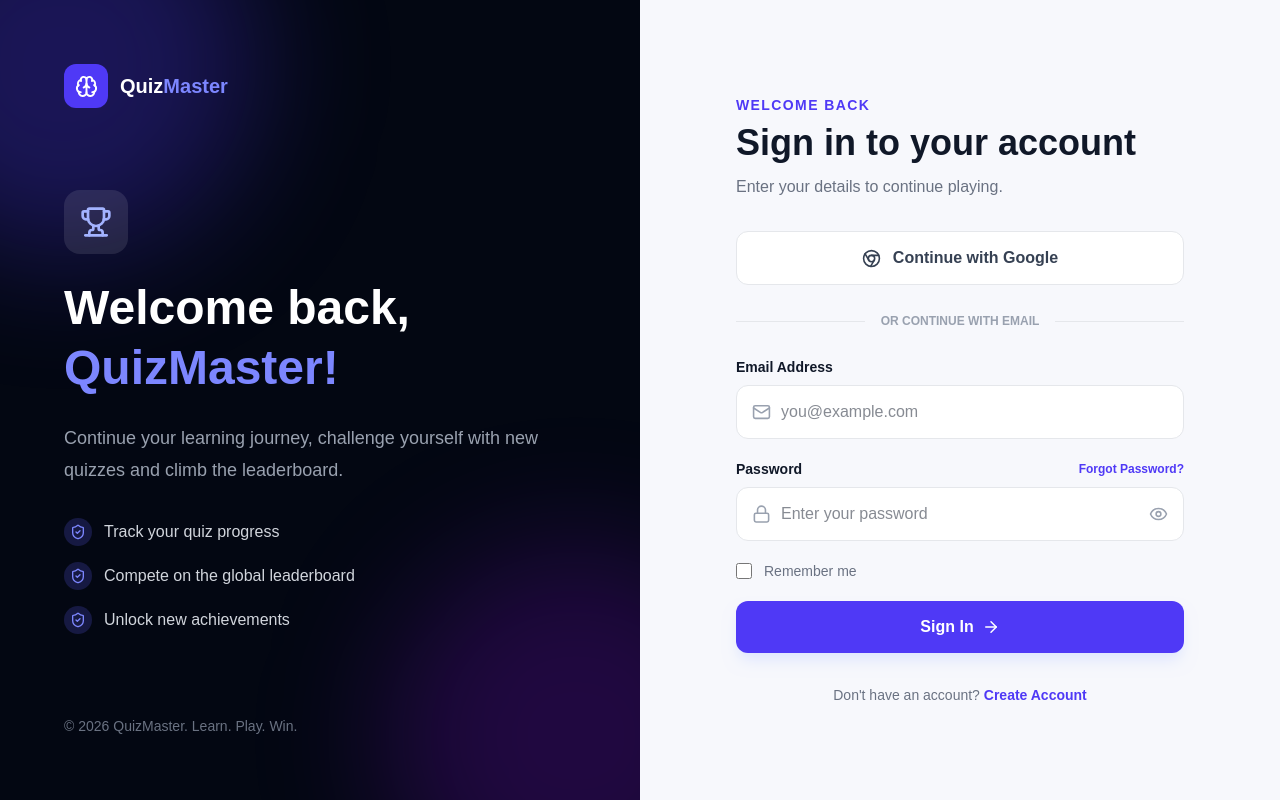
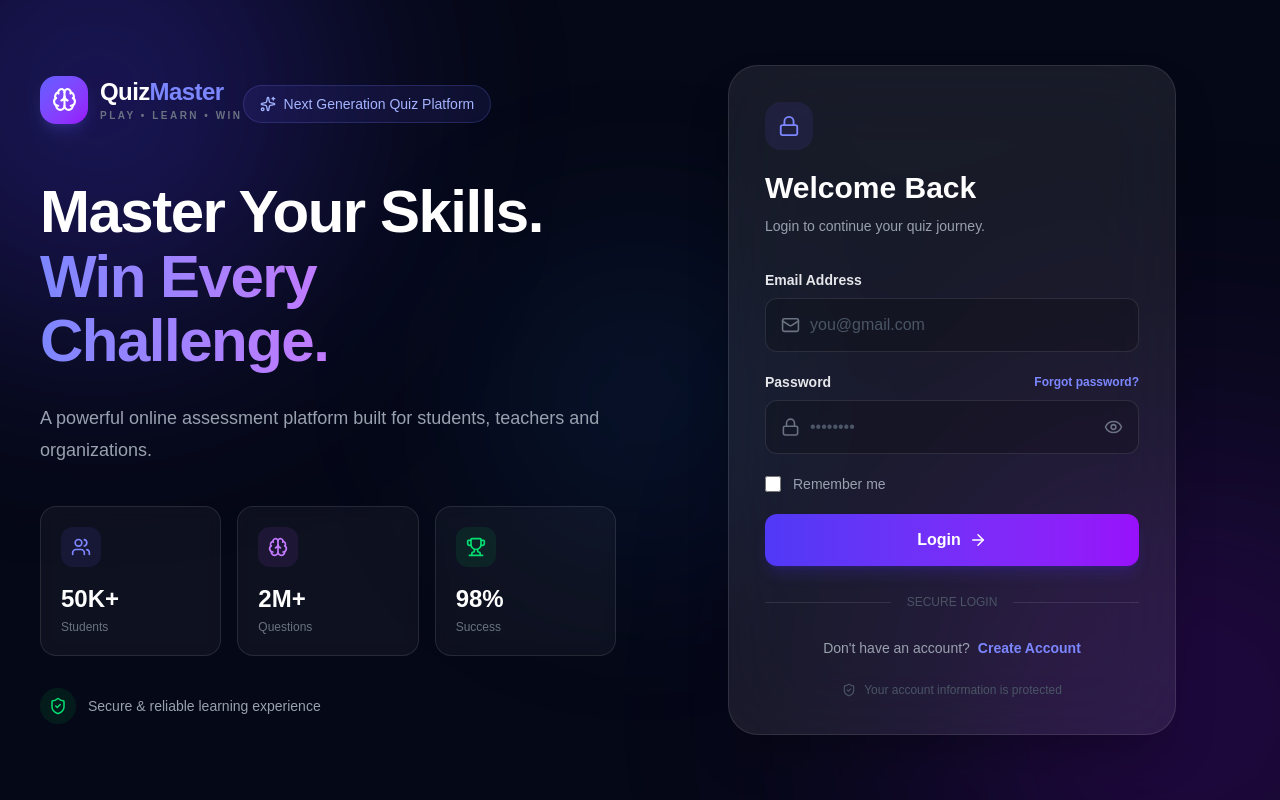
Before and after one commit to Kesarkarale/quize-platform, a Next.js app: page /login in a window 1280 px wide. Built offline with nearby package versions, Linux system fonts and the light colour scheme.

Commit message:
Update page.tsx

```diff
--- a/app/(auth)/login/page.tsx
+++ b/app/(auth)/login/page.tsx
@@ -1,181 +1,300 @@
 "use client";
 
 import { useState } from "react";
+import { useRouter } from "next/navigation";
 import Link from "next/link";
+import type { FormEvent, ChangeEvent } from "react";
+
+import { motion } from "framer-motion";
+
 import {
-  Brain,
   Mail,
   Lock,
   Eye,
   EyeOff,
   ArrowRight,
-  Chrome,
+  Loader2,
+  Sparkles,
   Trophy,
+  Users,
+  Brain,
   ShieldCheck,
 } from "lucide-react";
 
+import { toast } from "sonner";
+
 export default function LoginPage() {
+  const router = useRouter();
+
+  const [loading, setLoading] = useState(false);
   const [showPassword, setShowPassword] = useState(false);
-  const [remember, setRemember] = useState(false);
 
   const [formData, setFormData] = useState({
     email: "",
     password: "",
   });
 
-  const handleChange = (
-    e: React.ChangeEvent<HTMLInputElement>
-  ) => {
-    setFormData({
-      ...formData,
+  function handleChange(e: ChangeEvent<HTMLInputElement>) {
+    setFormData((prev) => ({
+      ...prev,
       [e.target.name]: e.target.value,
-    });
-  };
+    }));
+  }
 
-  const handleSubmit = (e: React.FormEvent) => {
+  async function handleLogin(e: FormEvent<HTMLFormElement>) {
     e.preventDefault();
 
-    if (!formData.email || !formData.password) {
-      alert("Please fill in all fields.");
+    const email = formData.email.trim();
+    const password = formData.password;
+
+    if (!email || !password) {
+      toast.error("Please enter email and password");
       return;
     }
 
-    console.log("Login:", {
-      ...formData,
-      remember,
+    if (!email.includes("@")) {
+      toast.error("Please enter a valid email address");
+      return;
+    }
+
+    try {
+      setLoading(true);
+
+      const response = await fetch("/api/auth/login", {
+        method: "POST",
+        headers: {
+          "Content-Type": "application/json",
+        },
+        body: JSON.stringify({
+          email,
+          password,
+        }),
       });
-  };
+
+      const result = await response.json();
+
+      if (!response.ok) {
+        toast.error(
+          result?.message || "Invalid email or password"
+        );
+        return;
+      }
+
+      toast.success("Welcome back 🎉");
+
+      router.push("/student/dashboard");
+      router.refresh();
+    } catch (error) {
+      console.error("Login error:", error);
+
+      toast.error(
+        "Unable to login right now. Please try again."
+      );
+    } finally {
+      setLoading(false);
+    }
+  }
 
   return (
-    <main className="min-h-screen bg-[#f7f8fc] text-gray-900">
-      <div className="grid min-h-screen lg:grid-cols-2">
-        {/* Left Side */}
-        <section className="relative hidden overflow-hidden bg-gray-950 lg:flex">
-          <div className="absolute -left-32 -top-32 h-96 w-96 rounded-full bg-indigo-600/30 blur-3xl" />
-          <div className="absolute -bottom-32 -right-32 h-96 w-96 rounded-full bg-purple-600/20 blur-3xl" />
+    <main className="relative min-h-screen overflow-hidden bg-[#050816]">
+      {/* Background Glow */}
+      <div className="pointer-events-none absolute inset-0 overflow-hidden">
+        <div className="absolute -left-32 -top-32 h-[450px] w-[450px] rounded-full bg-indigo-600/30 blur-[120px]" />
 
-          <div className="relative z-10 flex w-full flex-col justify-between p-12 xl:p-16">
-            <Link href="/" className="flex items-center gap-3 text-white">
-              <div className="flex h-11 w-11 items-center justify-center rounded-xl bg-indigo-600">
-                <Brain size={23} />
+        <div className="absolute -bottom-40 -right-40 h-[500px] w-[500px] rounded-full bg-purple-600/25 blur-[140px]" />
+
+        <div className="absolute left-1/2 top-1/2 h-[300px] w-[300px] -translate-x-1/2 -translate-y-1/2 rounded-full bg-blue-500/10 blur-[100px]" />
       </div>
 
-              <span className="text-xl font-extrabold">
-                Quiz<span className="text-indigo-400">Master</span>
-              </span>
-            </Link>
+      {/* Main Container */}
+      <div className="relative z-10 mx-auto grid min-h-screen max-w-7xl items-center gap-12 px-6 py-10 lg:grid-cols-2 lg:px-10">
+        {/* ===================================================== */}
+        {/* LEFT SIDE */}
+        {/* ===================================================== */}
 
-            <div className="max-w-lg">
-              <div className="mb-6 flex h-16 w-16 items-center justify-center rounded-2xl bg-white/10 text-indigo-300">
-                <Trophy size={32} />
+        <motion.section
+          initial={{ opacity: 0, x: -50 }}
+          animate={{ opacity: 1, x: 0 }}
+          transition={{ duration: 0.6 }}
+          className="hidden text-white lg:block"
+        >
+          {/* Brand */}
+          <Link
+            href="/"
+            className="mb-14 inline-flex items-center gap-3"
+          >
+            <div className="flex h-12 w-12 items-center justify-center rounded-2xl bg-gradient-to-br from-indigo-500 to-purple-600 shadow-lg shadow-indigo-500/20">
+              <Brain size={25} />
             </div>
 
-              <h1 className="text-5xl font-black leading-tight text-white">
-                Welcome back,
-                <span className="block text-indigo-400">
-                  QuizMaster!
+            <div>
+              <h1 className="text-2xl font-black tracking-tight">
+                Quiz
+                <span className="text-indigo-400">
+                  Master
                 </span>
               </h1>
 
-              <p className="mt-6 text-lg leading-8 text-gray-400">
-                Continue your learning journey, challenge yourself
-                with new quizzes and climb the leaderboard.
+              <p className="text-[10px] font-semibold tracking-[0.25em] text-gray-500">
+                PLAY • LEARN • WIN
+              </p>
+            </div>
+          </Link>
+
+          {/* Badge */}
+          <div className="mb-6 inline-flex items-center gap-2 rounded-full border border-indigo-400/20 bg-indigo-500/10 px-4 py-2 text-sm font-medium text-indigo-300">
+            <Sparkles size={16} />
+            Next Generation Quiz Platform
+          </div>
+
+          {/* Heading */}
+          <h2 className="max-w-2xl text-5xl font-black leading-[1.08] tracking-tight xl:text-6xl">
+            Master Your Skills.
+            <span className="block bg-gradient-to-r from-indigo-400 via-purple-400 to-pink-400 bg-clip-text text-transparent">
+              Win Every Challenge.
+            </span>
+          </h2>
+
+          {/* Description */}
+          <p className="mt-7 max-w-xl text-lg leading-8 text-gray-400">
+            A powerful online assessment platform built for
+            students, teachers and organizations.
           </p>
 
-              <div className="mt-8 space-y-4">
-                {[
-                  "Track your quiz progress",
-                  "Compete on the global leaderboard",
-                  "Unlock new achievements",
-                ].map((item) => (
-                  <div
-                    key={item}
-                    className="flex items-center gap-3 text-gray-300"
-                  >
-                    <div className="flex h-7 w-7 items-center justify-center rounded-full bg-indigo-500/20 text-indigo-400">
-                      <ShieldCheck size={16} />
+          {/* Features */}
+          <div className="mt-10 grid max-w-xl grid-cols-3 gap-4">
+            <div className="rounded-2xl border border-white/10 bg-white/[0.04] p-5 backdrop-blur-sm">
+              <div className="mb-4 flex h-10 w-10 items-center justify-center rounded-xl bg-indigo-500/10 text-indigo-400">
+                <Users size={20} />
               </div>
 
-                    <span className="font-medium">{item}</span>
+              <p className="text-2xl font-black">50K+</p>
+
+              <p className="mt-1 text-xs text-gray-500">
+                Students
+              </p>
             </div>
-                ))}
+
+            <div className="rounded-2xl border border-white/10 bg-white/[0.04] p-5 backdrop-blur-sm">
+              <div className="mb-4 flex h-10 w-10 items-center justify-center rounded-xl bg-purple-500/10 text-purple-400">
+                <Brain size={20} />
+              </div>
+
+              <p className="text-2xl font-black">2M+</p>
+
+              <p className="mt-1 text-xs text-gray-500">
+                Questions
+              </p>
+            </div>
+
+            <div className="rounded-2xl border border-white/10 bg-white/[0.04] p-5 backdrop-blur-sm">
+              <div className="mb-4 flex h-10 w-10 items-center justify-center rounded-xl bg-green-500/10 text-green-400">
+                <Trophy size={20} />
+              </div>
+
+              <p className="text-2xl font-black">98%</p>
+
+              <p className="mt-1 text-xs text-gray-500">
+                Success
+              </p>
             </div>
           </div>
 
-            <p className="text-sm text-gray-500">
-              © 2026 QuizMaster. Learn. Play. Win.
-            </p>
+          {/* Bottom Feature */}
+          <div className="mt-8 flex items-center gap-3 text-sm text-gray-400">
+            <div className="flex h-9 w-9 items-center justify-center rounded-full bg-green-500/10 text-green-400">
+              <ShieldCheck size={18} />
             </div>
-        </section>
 
-        {/* Right Side */}
-        <section className="flex items-center justify-center px-6 py-10 sm:px-10">
+            <span>
+              Secure & reliable learning experience
+            </span>
+          </div>
+        </motion.section>
+
+        {/* ===================================================== */}
+        {/* RIGHT SIDE - LOGIN CARD */}
+        {/* ===================================================== */}
+
+        <motion.section
+          initial={{ opacity: 0, y: 40 }}
+          animate={{ opacity: 1, y: 0 }}
+          transition={{ duration: 0.6 }}
+          className="flex w-full justify-center"
+        >
           <div className="w-full max-w-md">
             {/* Mobile Logo */}
+            <div className="mb-8 flex justify-center lg:hidden">
               <Link
                 href="/"
-              className="mb-10 flex items-center justify-center gap-3 lg:hidden"
+                className="flex items-center gap-3 text-white"
               >
-              <div className="flex h-11 w-11 items-center justify-center rounded-xl bg-indigo-600 text-white">
+                <div className="flex h-11 w-11 items-center justify-center rounded-xl bg-gradient-to-br from-indigo-500 to-purple-600">
                   <Brain size={22} />
                 </div>
 
-              <span className="text-xl font-extrabold">
-                Quiz<span className="text-indigo-600">Master</span>
+                <div>
+                  <h1 className="text-xl font-black">
+                    Quiz
+                    <span className="text-indigo-400">
+                      Master
                     </span>
+                  </h1>
+
+                  <p className="text-[9px] tracking-[0.2em] text-gray-500">
+                    PLAY • LEARN • WIN
+                  </p>
+                </div>
               </Link>
+            </div>
 
+            {/* Login Card */}
+            <div className="rounded-[30px] border border-white/10 bg-white/[0.08] p-7 shadow-2xl shadow-black/30 backdrop-blur-2xl sm:p-9">
+              {/* Card Header */}
               <div>
-              <p className="text-sm font-bold uppercase tracking-widest text-indigo-600">
+                <div className="mb-5 flex h-12 w-12 items-center justify-center rounded-2xl bg-indigo-500/10 text-indigo-400">
+                  <Lock size={22} />
+                </div>
+
+                <h2 className="text-3xl font-black text-white">
                   Welcome Back
-              </p>
-
-              <h2 className="mt-2 text-3xl font-black sm:text-4xl">
-                Sign in to your account
                 </h2>
 
-              <p className="mt-3 text-gray-500">
-                Enter your details to continue playing.
+                <p className="mt-2 text-sm leading-6 text-gray-400">
+                  Login to continue your quiz journey.
                 </p>
               </div>
 
-            {/* Google */}
-            <button
-              type="button"
-              className="mt-8 flex w-full items-center justify-center gap-3 rounded-xl border border-gray-200 bg-white py-3.5 font-bold text-gray-700 transition hover:bg-gray-50"
+              {/* Form */}
+              <form
+                onSubmit={handleLogin}
+                className="mt-8 space-y-5"
               >
-              <Chrome size={19} />
-              Continue with Google
-            </button>
-
-            <div className="my-7 flex items-center gap-4">
-              <div className="h-px flex-1 bg-gray-200" />
-              <span className="text-xs font-semibold text-gray-400">
-                OR CONTINUE WITH EMAIL
-              </span>
-              <div className="h-px flex-1 bg-gray-200" />
-            </div>
-
-            <form onSubmit={handleSubmit} className="space-y-5">
                 {/* Email */}
                 <div>
-                <label className="mb-2 block text-sm font-bold">
+                  <label
+                    htmlFor="email"
+                    className="mb-2 block text-sm font-semibold text-gray-200"
+                  >
                     Email Address
                   </label>
 
                   <div className="relative">
                     <Mail
                       size={19}
-                    className="absolute left-4 top-1/2 -translate-y-1/2 text-gray-400"
+                      className="absolute left-4 top-1/2 -translate-y-1/2 text-gray-500"
                     />
 
                     <input
+                      id="email"
+                      name="email"
                       type="email"
-                    name="email"
+                      autoComplete="email"
+                      placeholder="you@gmail.com"
                       value={formData.email}
                       onChange={handleChange}
-                    placeholder="you@example.com"
-                    className="w-full rounded-xl border border-gray-200 bg-white py-3.5 pl-11 pr-4 outline-none transition focus:border-indigo-500 focus:ring-4 focus:ring-indigo-50"
+                      disabled={loading}
+                      className="w-full rounded-xl border border-white/10 bg-black/20 py-3.5 pl-11 pr-4 text-white placeholder:text-gray-600 outline-none transition focus:border-indigo-500 focus:bg-black/30 focus:ring-4 focus:ring-indigo-500/10 disabled:cursor-not-allowed disabled:opacity-60"
                     />
                   </div>
                 </div>
@@ -183,39 +302,53 @@ export default function LoginPage() {
                 {/* Password */}
                 <div>
                   <div className="mb-2 flex items-center justify-between">
-                  <label className="text-sm font-bold">
+                    <label
+                      htmlFor="password"
+                      className="text-sm font-semibold text-gray-200"
+                    >
                       Password
                     </label>
 
                     <Link
                       href="/forgot-password"
-                    className="text-xs font-bold text-indigo-600 hover:text-indigo-700"
+                      className="text-xs font-semibold text-indigo-400 transition hover:text-indigo-300"
                     >
-                    Forgot Password?
+                      Forgot password?
                     </Link>
                   </div>
 
                   <div className="relative">
                     <Lock
                       size={19}
-                    className="absolute left-4 top-1/2 -translate-y-1/2 text-gray-400"
+                      className="absolute left-4 top-1/2 -translate-y-1/2 text-gray-500"
                     />
 
                     <input
-                    type={showPassword ? "text" : "password"}
+                      id="password"
                       name="password"
+                      type={
+                        showPassword ? "text" : "password"
+                      }
+                      autoComplete="current-password"
+                      placeholder="••••••••"
                       value={formData.password}
                       onChange={handleChange}
-                    placeholder="Enter your password"
-                    className="w-full rounded-xl border border-gray-200 bg-white py-3.5 pl-11 pr-12 outline-none transition focus:border-indigo-500 focus:ring-4 focus:ring-indigo-50"
+                      disabled={loading}
+                      className="w-full rounded-xl border border-white/10 bg-black/20 py-3.5 pl-11 pr-12 text-white placeholder:text-gray-600 outline-none transition focus:border-indigo-500 focus:bg-black/30 focus:ring-4 focus:ring-indigo-500/10 disabled:cursor-not-allowed disabled:opacity-60"
                     />
 
                     <button
                       type="button"
                       onClick={() =>
-                      setShowPassword(!showPassword)
+                        setShowPassword((prev) => !prev)
                       }
-                    className="absolute right-4 top-1/2 -translate-y-1/2 text-gray-400 hover:text-gray-700"
+                      disabled={loading}
+                      aria-label={
+                        showPassword
+                          ? "Hide password"
+                          : "Show password"
+                      }
+                      className="absolute right-4 top-1/2 -translate-y-1/2 text-gray-500 transition hover:text-gray-300 disabled:opacity-50"
                     >
                       {showPassword ? (
                         <EyeOff size={19} />
@@ -227,45 +360,75 @@ export default function LoginPage() {
                 </div>
 
                 {/* Remember */}
+                <div className="flex items-center justify-between">
                   <label className="flex cursor-pointer items-center gap-3">
                     <input
                       type="checkbox"
-                  checked={remember}
-                  onChange={(e) =>
-                    setRemember(e.target.checked)
-                  }
-                  className="h-4 w-4 rounded border-gray-300 accent-indigo-600"
+                      className="h-4 w-4 cursor-pointer rounded border-gray-600 bg-transparent accent-indigo-600"
                     />
 
-                <span className="text-sm font-medium text-gray-500">
+                    <span className="text-sm text-gray-400">
                       Remember me
                     </span>
                   </label>
+                </div>
 
-              {/* Submit */}
+                {/* Login Button */}
                 <button
                   type="submit"
-                className="group flex w-full items-center justify-center gap-2 rounded-xl bg-indigo-600 py-3.5 font-bold text-white shadow-lg shadow-indigo-100 transition hover:bg-indigo-700"
+                  disabled={loading}
+                  className="group flex w-full items-center justify-center gap-2 rounded-xl bg-gradient-to-r from-indigo-600 to-purple-600 py-3.5 font-bold text-white shadow-lg shadow-indigo-600/20 transition hover:scale-[1.01] hover:from-indigo-500 hover:to-purple-500 disabled:cursor-not-allowed disabled:opacity-60 disabled:hover:scale-100"
                 >
-                Sign In
+                  {loading ? (
+                    <>
+                      <Loader2
+                        size={19}
+                        className="animate-spin"
+                      />
+                      Logging in...
+                    </>
+                  ) : (
+                    <>
+                      Login
                       <ArrowRight
                         size={18}
-                  className="transition group-hover:translate-x-1"
+                        className="transition-transform duration-200 group-hover:translate-x-1"
                       />
+                    </>
+                  )}
                 </button>
               </form>
 
-            <p className="mt-8 text-center text-sm text-gray-500">
-              Don't have an account?{" "}
+              {/* Divider */}
+              <div className="my-7 flex items-center gap-4">
+                <div className="h-px flex-1 bg-white/10" />
+
+                <span className="text-xs font-medium text-gray-600">
+                  SECURE LOGIN
+                </span>
+
+                <div className="h-px flex-1 bg-white/10" />
+              </div>
+
+              {/* Register */}
+              <p className="text-center text-sm text-gray-400">
+                Don't have an account?
                 <Link
                   href="/register"
-                className="font-bold text-indigo-600 hover:text-indigo-700"
+                  className="ml-2 font-bold text-indigo-400 transition hover:text-indigo-300"
                 >
                   Create Account
                 </Link>
               </p>
+
+              {/* Security */}
+              <div className="mt-6 flex items-center justify-center gap-2 text-xs text-gray-600">
+                <ShieldCheck size={14} />
+                Your account information is protected
               </div>
-        </section>
+            </div>
+          </div>
+        </motion.section>
       </div>
     </main>
   );
```
Lines whose indentation alone changed are shown as unchanged.
